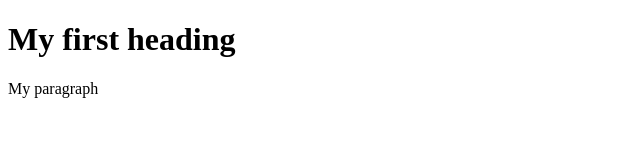
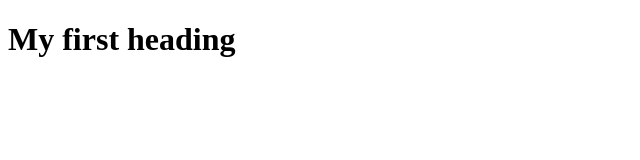
Before and after one commit to emilia2/BelajarBinar, a plain HTML site: page index.html in a window 1280 px wide. Shown: the whole page, without its empty margins (0-640 px from the left). Drawn offline with Linux system fonts and the light colour scheme.

Commit message:
ubah script tag h

```diff
--- a/index.html
+++ b/index.html
@@ -2,6 +2,5 @@
 <html>
     <body>
         <h1>My first heading</h1>
-        <p>My paragraph</p>
     </body>
 </html>
```
